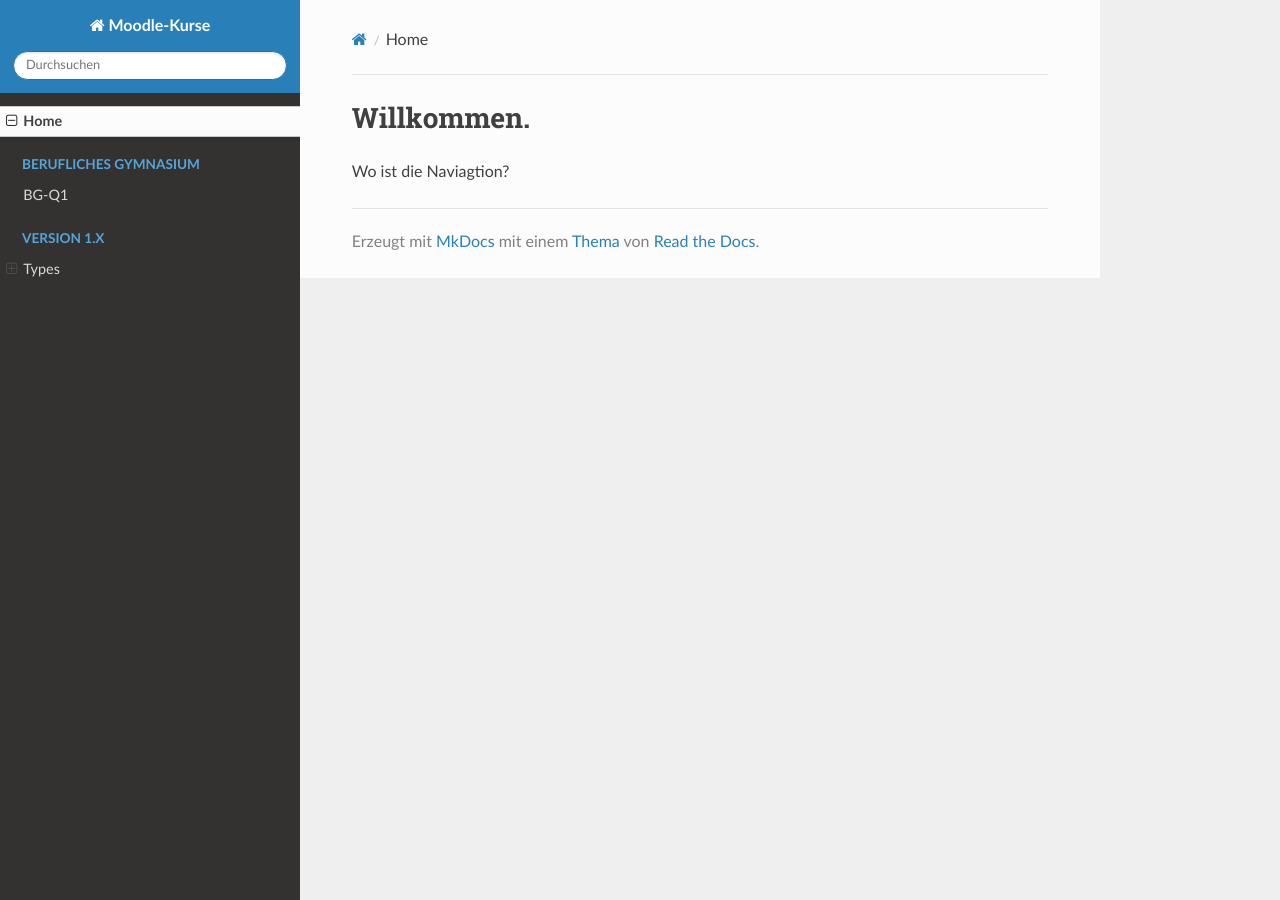
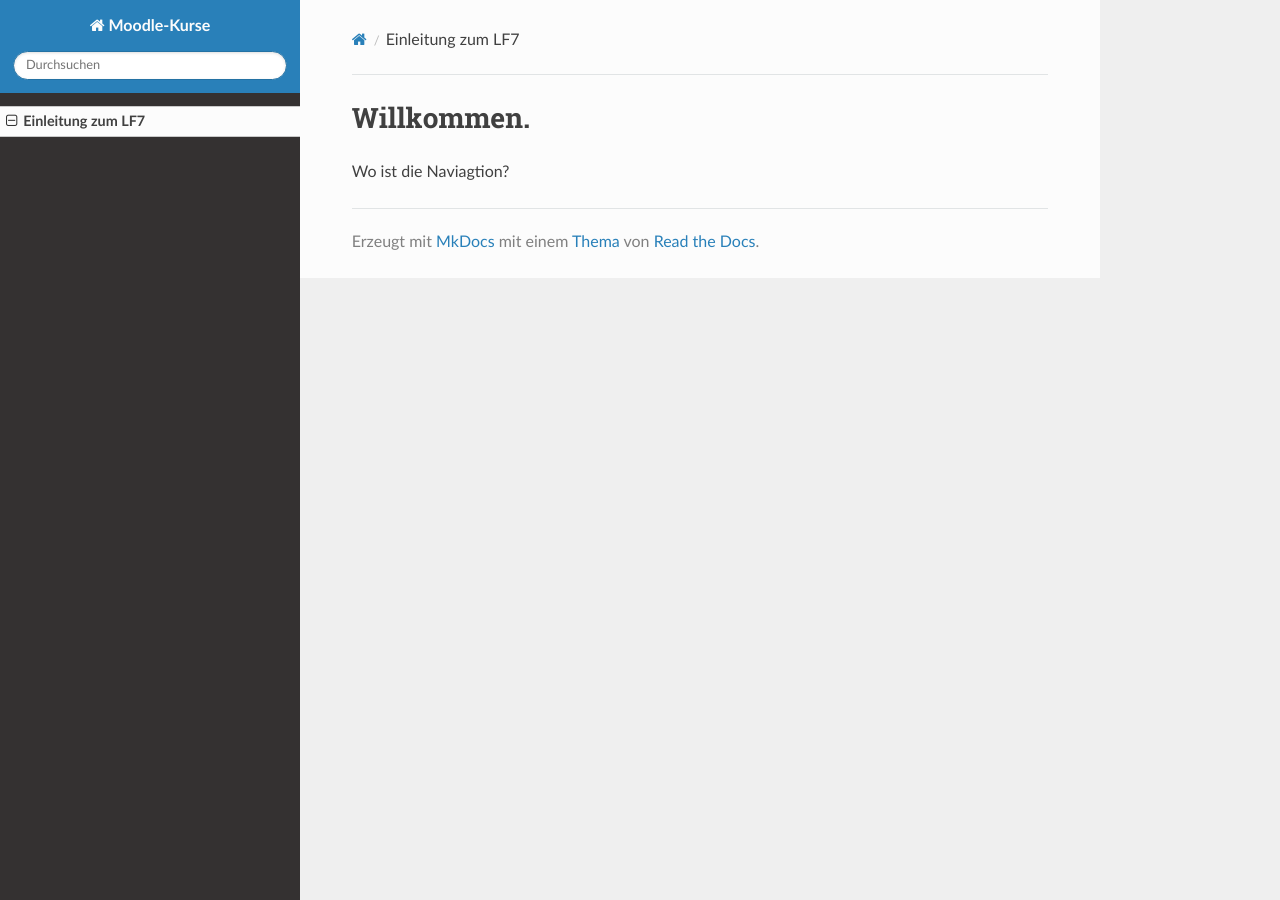
Before and after one commit to ThomasBeckmann/test, an MkDocs documentation site: the page built from docs/index.md, in a window 1280 px wide. Built offline with MkDocs 1.6.1, drawn with Linux system fonts in a browser that asks for light colours; nearby versions of some CDN libraries.

Commit message:
Update mkdocs.yml

```diff
--- a/mkdocs.yml
+++ b/mkdocs.yml
@@ -1,14 +1,7 @@
 site_name: Moodle-Kurse
 site_url: https://ThomasBeckmann.github.io/test/
 nav:
-    - Home: index.md
-    - Berufliches Gymnasium:
-        - BG-Q1: docs/BG-Q1/Lernsituation01/Lernsituation01.md
-
-    - Version 1.x:
-        - Types:
-            - Comments: v1/types/comments.md
-            - Posts: v1/types/posts.md
+    - Einleitung zum LF7: 'index.md'
 
 
 theme:
```
